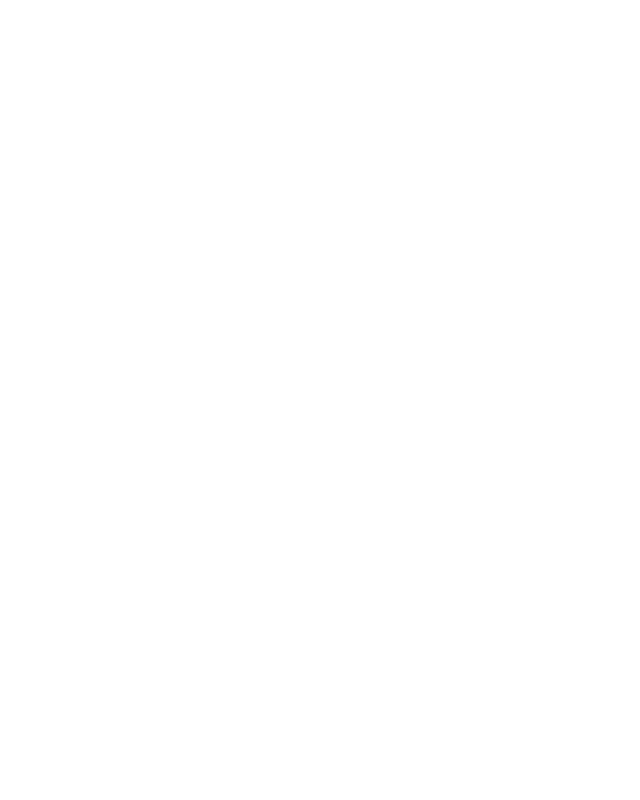
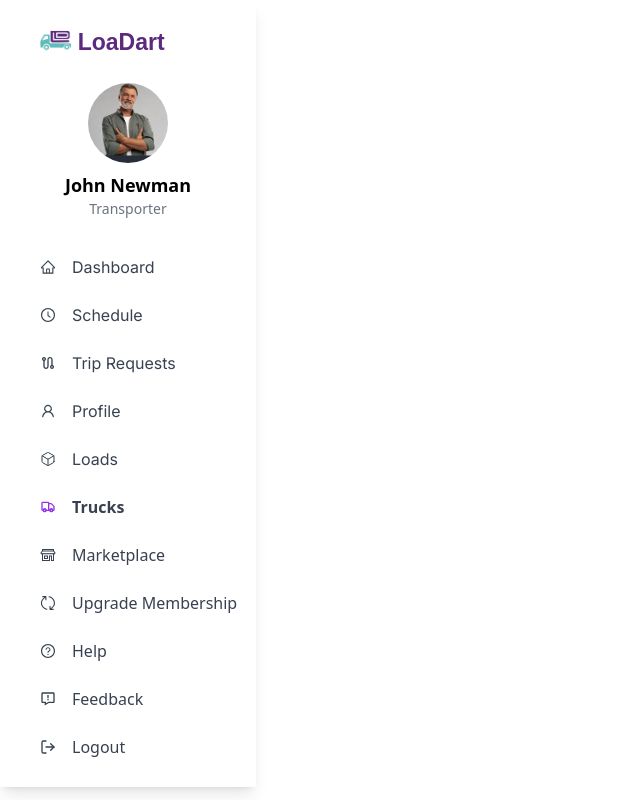
Before and after one commit to nihalmohd/LoaDart, a React (Vite) app: page /Transpoter/Dashboard in a window 1280 px wide. Before the commit this address had no page. Shown: the whole page, without its empty margins (0-640 px from the left). Built offline with nearby package versions, Linux system fonts and the light colour scheme.

Commit message:
Transpoter side sidebar is over

```diff
--- a/src/App.jsx
+++ b/src/App.jsx
@@ -2,6 +2,7 @@
 import Home from './assets/pages/Home'
 import { BrowserRouter as Router, Routes, Route } from 'react-router-dom';
 import TranspoterProfile from './assets/components/Transpoter/TranspoterProfile/TranspoterProfile';
+import TranspoterDashboard from './assets/pages/TranspoterDashboard';
 
 const App = () => {
   return (
@@ -9,6 +10,7 @@
       <Routes>
       <Route path="/" element={<Home />} />
       <Route path="/Transpoter/UpdateProfile" element={<TranspoterProfile />} />
+      <Route path="/Transpoter/Dashboard" element={<TranspoterDashboard />} />
       </Routes>
     </Router>
   )
--- a/src/assets/components/Sidebar/Sidebar.jsx
+++ b/src/assets/components/Sidebar/Sidebar.jsx
@@ -1,88 +1,183 @@
-import React from 'react';
-import { FaHome, FaClock, FaTruck, FaUser, FaBox, FaStore, FaArrowRight, FaQuestionCircle, FaComments, FaSignOutAlt } from 'react-icons/fa';
+import React, { useState } from 'react';
+import { AiOutlineHome, AiOutlineClockCircle, AiOutlineUser, AiOutlineQuestionCircle } from 'react-icons/ai';
+import { HiOutlineTruck } from 'react-icons/hi';
+import { IoCubeOutline } from "react-icons/io5";
+import { LiaStoreAltSolid } from "react-icons/lia";
+import { BiMessageError } from "react-icons/bi";
+import { LuLogOut } from "react-icons/lu";
+import { RxUpdate } from "react-icons/rx";
+import { MdOutlineRoute } from "react-icons/md";
 
 function Sidebar() {
+    const [isTrucksOpen, setIsTrucksOpen] = useState(false);
+    const [activeItem, setActiveItem] = useState(null);
+
+
+    const toggleTrucks = () => {
+        setIsTrucksOpen(!isTrucksOpen);
+    };
+
+    const handleMenuItemClick = (item) => {
+        setActiveItem(item);
+    };
+
     return (
-        <div className="w-64 h-screen bg-white shadow-lg flex flex-col items-center py-6">
-            {/* Logo */}
-            <div className="flex items-center space-x-2 mb-8">
-                <FaTruck className="text-purple-600 text-3xl" />
-                <h1 className="text-2xl font-bold text-purple-600">LoaDart</h1>
+        <div className="w-64 h-full bg-white shadow-lg flex flex-col items-center py-6">
+
+            <div className="w-9/12 h-full flex justify-end items-end">
+                <div className="w-[100px] h-[35px] flex justify-end items-end">
+                    <img src="/images/ab6aaab828b7c3f0ef708693166c9def.png" className="w-full h-full object-cover" alt="Logo" />
+                </div>
+                <div className="w-72 md:w-80 h-full">
+                    <div className="w-full h-full flex items-center">
+                        <h1 className="font-nexa text-[23px] text-[#5B297E] font-semibold">LoaDart</h1>
+                    </div>
+                </div>
             </div>
 
-            {/* Profile Section */}
-            <div className="flex flex-col items-center mb-8">
+
+            <div className="flex flex-col items-center mb-8 mt-6">
                 <img
-                    src="https://via.placeholder.com/100"
+                    src="\images\e79560b9ae8865c9906e28d4a695c379.png"
                     alt="Profile"
-                    className="w-20 h-20 rounded-full mb-2"
+                    className="w-20 h-20 object-cover object-[20%] rounded-full mb-2"
                 />
                 <h2 className="text-lg font-semibold">John Newman</h2>
                 <p className="text-sm text-gray-500">Transporter</p>
             </div>
 
-            {/* Menu Items */}
-            <nav className="flex flex-col w-full px-6 space-y-4">
-                <a href="#" className="flex items-center space-x-2 text-gray-700 hover:text-purple-600">
-                    <FaHome />
-                    <span>Dashboard</span>
+
+            <nav className="flex flex-col w-full px-6 space-y-4 ml-4">
+                <a
+                    href="#"
+                    onClick={() => handleMenuItemClick('Dashboard')}
+                    className={`flex items-center space-x-2 ${activeItem === 'Dashboard' ? 'text-purple-600' : 'text-gray-700'} hover:text-purple-600`}
+                >
+                    <div className="p-2">
+                        <AiOutlineHome />
+                    </div>
+                    <span className="font-inter">Dashboard</span>
                 </a>
 
-                <a href="#" className="flex items-center space-x-2 text-gray-700 hover:text-purple-600">
-                    <FaClock />
-                    <span>Schedule</span>
+                <a
+                    href="#"
+                    onClick={() => handleMenuItemClick('Schedule')}
+                    className={`flex items-center space-x-2 ${activeItem === 'Schedule' ? 'text-purple-600' : 'text-gray-700'} hover:text-purple-600`}
+                >
+                    <div className="p-2">
+                        <AiOutlineClockCircle />
+                    </div>
+                    <span className="font-inter">Schedule</span>
                 </a>
 
-                <a href="#" className="flex items-center space-x-2 text-gray-700 hover:text-purple-600">
-                    <FaTruck />
-                    <span>Trip Requests</span>
+                <a
+                    href="#"
+                    onClick={() => handleMenuItemClick('Trip Requests')}
+                    className={`flex items-center space-x-2 ${activeItem === 'Trip Requests' ? 'text-purple-600' : 'text-gray-700'} hover:text-purple-600`}
+                >
+                    <div className="p-2">
+                        <MdOutlineRoute />
+                    </div>
+                    <span className="font-inter">Trip Requests</span>
                 </a>
 
-                <a href="#" className="flex items-center space-x-2 text-gray-700 hover:text-purple-600">
-                    <FaUser />
-                    <span>Profile</span>
+                <a
+                    href="#"
+                    onClick={() => handleMenuItemClick('Profile')}
+                    className={`flex items-center space-x-2 ${activeItem === 'Profile' ? 'text-purple-600' : 'text-gray-700'} hover:text-purple-600`}
+                >
+                    <div className="p-2">
+                        <AiOutlineUser />
+                    </div>
+                    <span className="font-inter">Profile</span>
                 </a>
 
-                <a href="#" className="flex items-center space-x-2 text-gray-700 hover:text-purple-600">
-                    <FaBox />
-                    <span>Loads</span>
+                <a
+                    href="#"
+                    onClick={() => handleMenuItemClick('Loads')}
+                    className={`flex items-center space-x-2 ${activeItem === 'Loads' ? 'text-purple-600' : 'text-gray-700'} hover:text-purple-600`}
+                >
+                    <div className="p-2">
+                        <IoCubeOutline />
+                    </div>
+                    <span className="font-inter">Loads</span>
                 </a>
 
-                {/* Trucks with Sub-menu */}
+
                 <div className="flex flex-col space-y-1">
-                    <a href="#" className="flex items-center space-x-2 text-gray-700 hover:text-purple-600">
-                        <FaTruck className="text-purple-600" />
-                        <span className="text-purple-600 font-semibold">Trucks</span>
-                    </a>
-                    <div className="pl-8 text-gray-600 space-y-1">
-                        <a href="#" className="hover:text-purple-600">Search Truck</a>
-                        <a href="#" className="hover:text-purple-600">Your Trucks</a>
-                        <a href="#" className="hover:text-purple-600">Post Truck</a>
+                    <div
+                        onClick={() => {
+                            toggleTrucks();
+                            handleMenuItemClick('Trucks');
+                        }}
+                        className={`flex items-center space-x-2 ${activeItem === 'Trucks' ? 'text-purple-600' : 'text-gray-700'} hover:text-purple-600 cursor-pointer`}
+                    >
+                        <div className="p-2 text-purple-600">
+                            <HiOutlineTruck />
+                        </div>
+                        <span className="font-semibold">Trucks</span>
                     </div>
+                    {isTrucksOpen && (
+                        <div className="pl-10 text-gray-600 space-y-1">
+                            <a href="#" className="hover:text-purple-600">Search Truck</a>
+                            <a href="#" className="hover:text-purple-600">Your Trucks</a>
+                            <a href="#" className="hover:text-purple-600">Post Truck</a>
+                        </div>
+                    )}
                 </div>
 
-                <a href="#" className="flex items-center space-x-2 text-gray-700 hover:text-purple-600">
-                    <FaStore />
+                <a
+                    href="#"
+                    onClick={() => handleMenuItemClick('Marketplace')}
+                    className={`flex items-center space-x-2 ${activeItem === 'Marketplace' ? 'text-purple-600' : 'text-gray-700'} hover:text-purple-600`}
+                >
+                    <div className="p-2">
+                        <LiaStoreAltSolid />
+                    </div>
                     <span>Marketplace</span>
                 </a>
 
-                <a href="#" className="flex items-center space-x-2 text-gray-700 hover:text-purple-600">
-                    <FaArrowRight />
+                <a
+                    href="#"
+                    onClick={() => handleMenuItemClick('Upgrade Membership')}
+                    className={`flex items-center space-x-2 ${activeItem === 'Upgrade Membership' ? 'text-purple-600' : 'text-gray-700'} hover:text-purple-600`}
+                >
+                    <div className="p-2">
+                        <RxUpdate />
+                    </div>
                     <span>Upgrade Membership</span>
                 </a>
 
-                <a href="#" className="flex items-center space-x-2 text-gray-700 hover:text-purple-600">
-                    <FaQuestionCircle />
+                <a
+                    href="#"
+                    onClick={() => handleMenuItemClick('Help')}
+                    className={`flex items-center space-x-2 ${activeItem === 'Help' ? 'text-purple-600' : 'text-gray-700'} hover:text-purple-600`}
+                >
+                    <div className="p-2">
+                        <AiOutlineQuestionCircle />
+                    </div>
                     <span>Help</span>
                 </a>
 
-                <a href="#" className="flex items-center space-x-2 text-gray-700 hover:text-purple-600">
-                    <FaComments />
+                <a
+                    href="#"
+                    onClick={() => handleMenuItemClick('Feedback')}
+                    className={`flex items-center space-x-2 ${activeItem === 'Feedback' ? 'text-purple-600' : 'text-gray-700'} hover:text-purple-600`}
+                >
+                    <div className="p-2">
+                        <BiMessageError />
+                    </div>
                     <span>Feedback</span>
                 </a>
 
-                <a href="#" className="flex items-center space-x-2 text-gray-700 hover:text-purple-600">
-                    <FaSignOutAlt />
+                <a
+                    href="#"
+                    onClick={() => handleMenuItemClick('Logout')}
+                    className={`flex items-center space-x-2 ${activeItem === 'Logout' ? 'text-purple-600' : 'text-gray-700'} hover:text-purple-600`}
+                >
+                    <div className="p-2">
+                        <LuLogOut />
+                    </div>
                     <span>Logout</span>
                 </a>
             </nav>
--- a/src/assets/components/Transpoter/Dashboard/Dashboard.jsx
+++ b/src/assets/components/Transpoter/Dashboard/Dashboard.jsx
@@ -0,0 +1,12 @@
+import React from 'react'
+import Sidebar from '../../Sidebar/Sidebar'
+
+const Dashboard = () => {
+  return (
+    <div>
+        <Sidebar/>
+    </div>
+  )
+}
+
+export default Dashboard
--- a/src/assets/components/Transpoter/TranspoterProfile/TranspoterProfile.jsx
+++ b/src/assets/components/Transpoter/TranspoterProfile/TranspoterProfile.jsx
@@ -1,6 +1,8 @@
 import React from 'react'
+import { useNavigate } from 'react-router-dom'
 
 const TranspoterProfile = () => {
+    const navigate = useNavigate()
   return (
     <div>
         <div className="w-full md:h-screen bg-[#000000BF] flex justify-center items-center">
@@ -55,7 +57,7 @@
                             </div>
                             <div className="w-full h-full mt-1 ">
                                 <div className="w-full h-full flex justify-center items-center">
-                                <button className='w-full h-7 bg-[#5B297E]  text-white text-xs font-inter rounded-sm' >Proceed</button>
+                                <button className='w-full h-7 bg-[#5B297E]  text-white text-xs font-inter rounded-sm' onClick={()=>{navigate("/Transpoter/Dashboard")}} >Proceed</button>
                                 </div>
                             </div>
                           </div>
--- /dev/null
+++ b/src/assets/pages/TranspoterDashboard.jsx
@@ -0,0 +1,12 @@
+import React from 'react'
+import Dashboard from '../components/Transpoter/Dashboard/Dashboard'
+
+const TranspoterDashboard = () => {
+  return (
+    <div>
+        <Dashboard/>
+    </div>
+  )
+}
+
+export default TranspoterDashboard
```
Also changed, not shown: public/images/e79560b9ae8865c9906e28d4a695c379.png (added).
